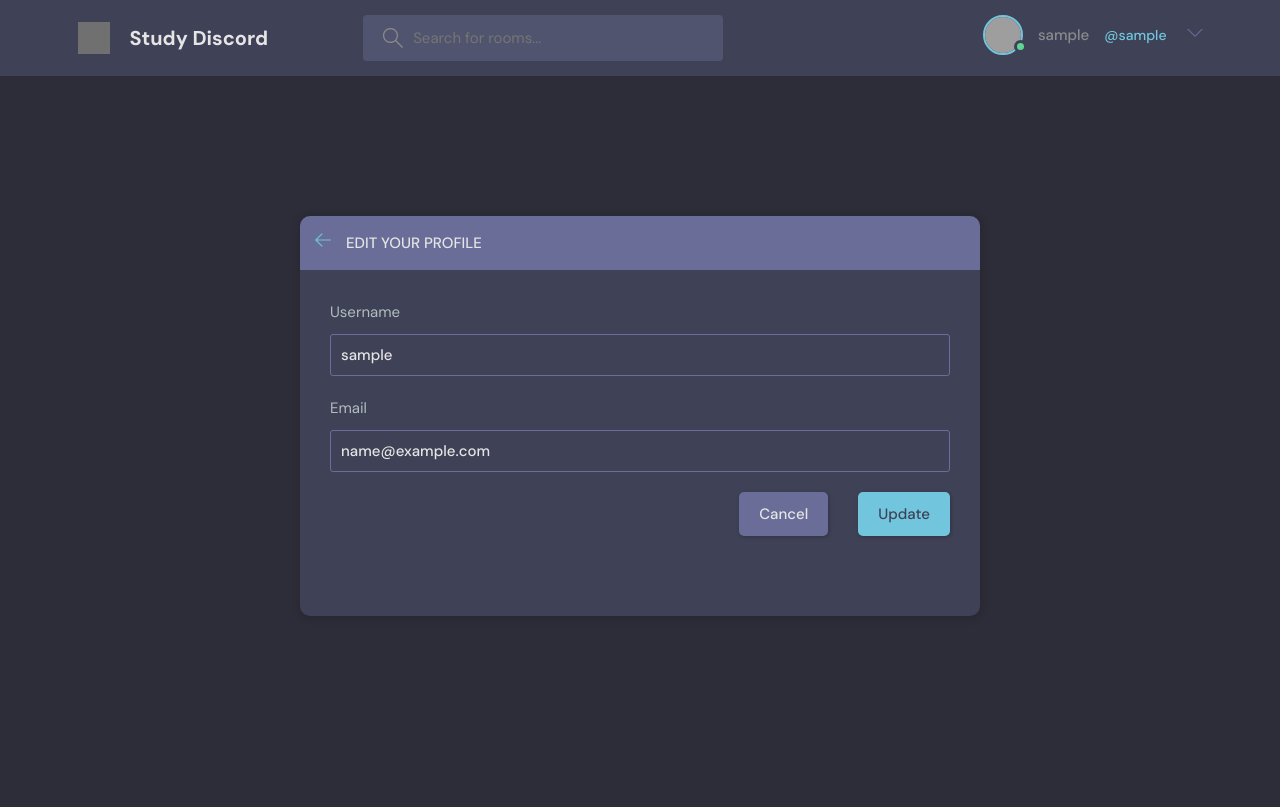
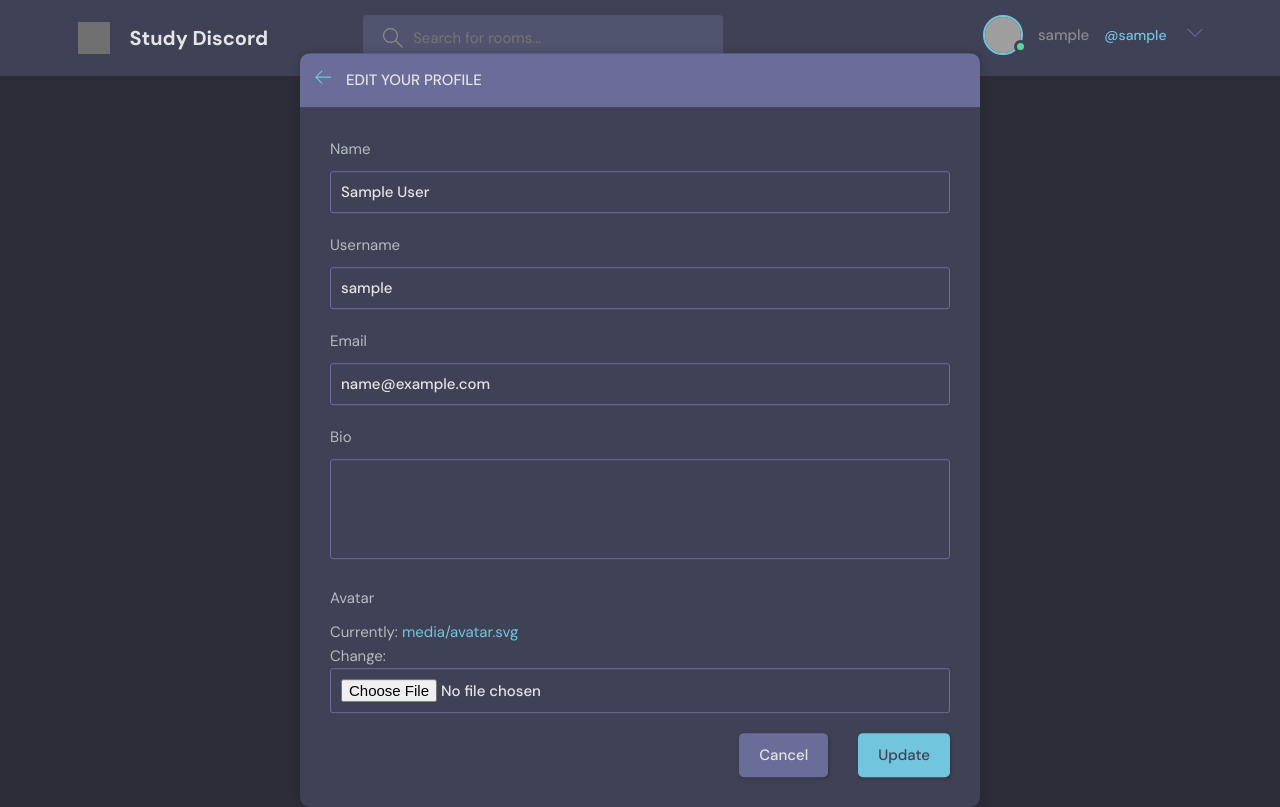
Before and after one commit to amir1226/tzuzul-project3-discord, a Django app: page /update-user/ in a window 1280 px wide. Before the commit the page ends 616 px from the top, so only its background shows below. Run offline with Django 4.2, Linux system fonts and the light colour scheme; the visitor is signed in with stand-in values (Sample User, id 1); grey boxes are pictures that could not be loaded.

Commit message:
Fixing update user profile form

```diff
--- a/proyecto3_discord/base/forms.py
+++ b/proyecto3_discord/base/forms.py
@@ -1,5 +1,7 @@
 from django.forms import ModelForm
 from .models import Room, User
+from django.contrib.auth.forms import UserCreationForm
+
 class RoomForm(ModelForm):
     class Meta:
         model = Room
@@ -9,4 +11,4 @@ class RoomForm(ModelForm):
 class UserForm(ModelForm):
     class Meta:
         model = User
-        fields = ['username', 'email']
+        fields = ['name', 'username', 'email', 'bio', 'avatar']
--- a/proyecto3_discord/base/templates/base/profile.html
+++ b/proyecto3_discord/base/templates/base/profile.html
@@ -26,11 +26,7 @@
         {% endif %}
         <div class="profile__about">
         <h3>About</h3>
-        <p>
-            Lorem ipsum dolor sit amet consectetur adipisicing elit. Consequuntur illo tenetur
-            facilis sunt nemo debitis quisquam hic atque aut? Ducimus alias placeat optio
-            accusamus repudiandae quis ab ex exercitationem rem?
-        </p>
+        <p>{{user.bio}}</p>
         </div>
     </div>
 
--- a/proyecto3_discord/base/views.py
+++ b/proyecto3_discord/base/views.py
@@ -166,7 +166,7 @@ def update_user(request):
     form = UserForm(instance=user)
 
     if request.method=='POST':
-        form = UserForm(request.POST, instance=user)
+        form = UserForm(request.POST, request.FILES, instance=user)
         if form.is_valid():
             form.save()
             return redirect('user-profile', pk=user.id)
```
